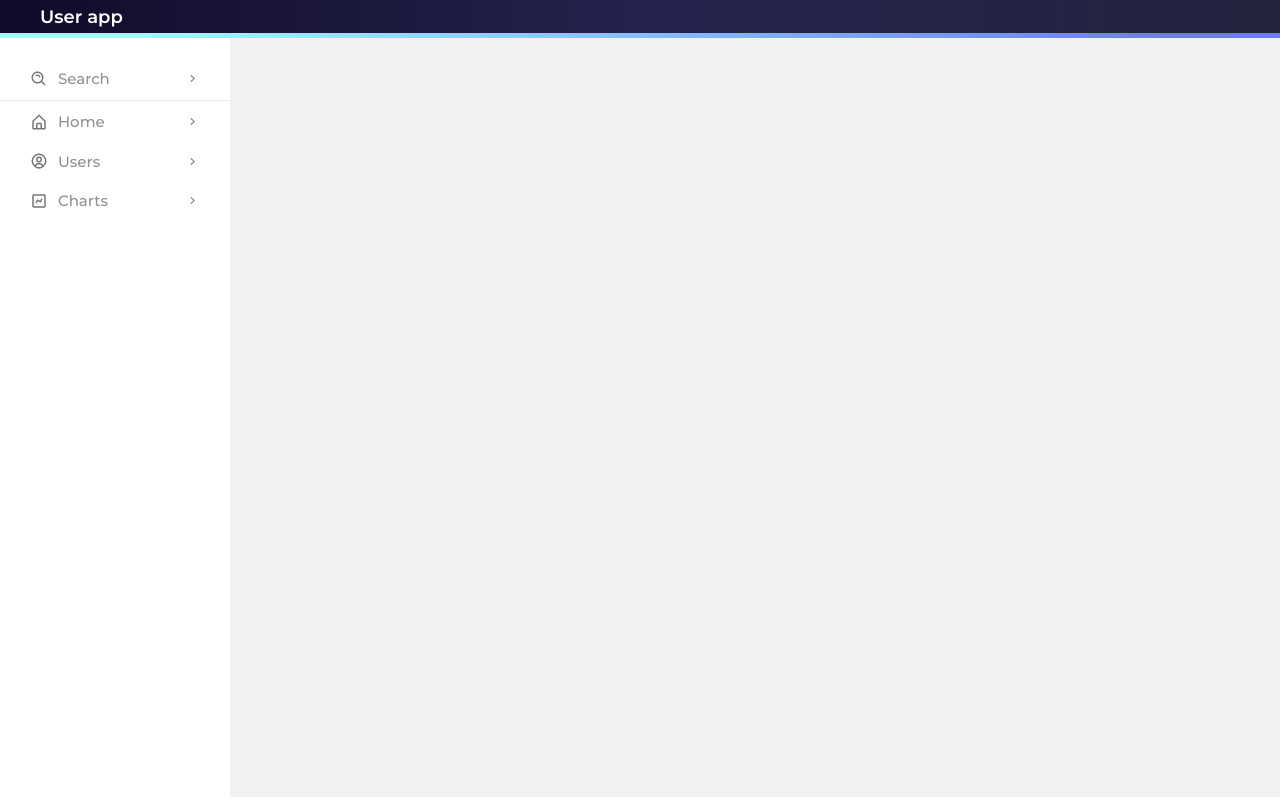
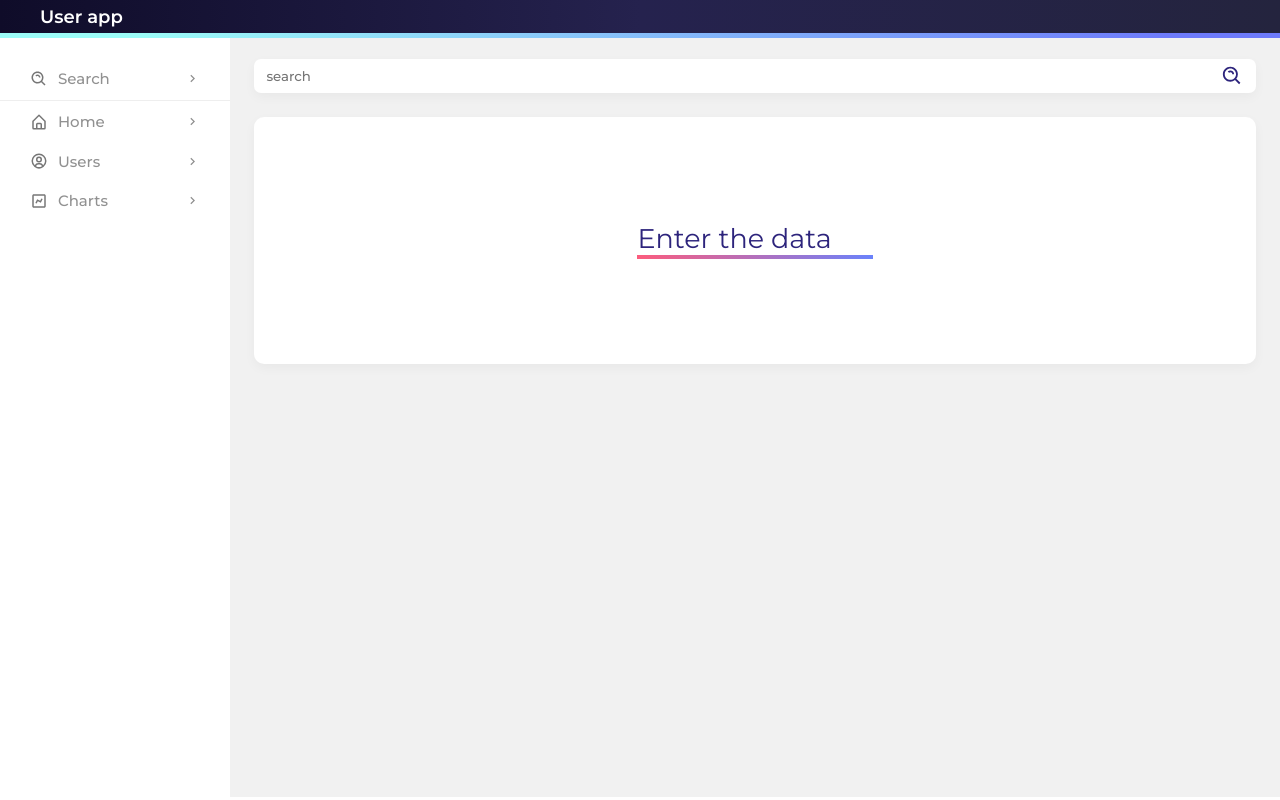
Before and after one commit to kubajot90/The_BitByBit_Recruitment_app, a React (Create React App) app: page /search in a window 1280 px wide. Built offline with nearby package versions, Linux system fonts and the light colour scheme.

Commit message:
Add Seach feature

```diff
--- a/src/components/main/search/Search.js
+++ b/src/components/main/search/Search.js
@@ -1,7 +1,60 @@
+import { useState, useContext, useEffect } from "react";
+import { usersContext } from "../../../context/UsersContextProvider";
+import User from "../users/User";
+import { BiSearchAlt } from "react-icons/bi";
 import classes from "./Search.module.css";
 
-function Search() {
-  return <div className={classes.Search}></div>;
-}
+const Search = () => {
+  const { usersList } = useContext(usersContext);
+  const [searchList, setSearchList] = useState(null);
+  const [modalText, setModalText] = useState("Enter the data");
+
+  const changeHandler = (e) => {
+    const keyword = e.target.value;
+
+    const regExp = new RegExp(keyword, "i");
+    const filtered = usersList.filter((entry) =>
+      Object.values(entry).some(
+        (val) => typeof val === "string" && val.match(regExp)
+      )
+    );
+    keyword && filtered.length ? setSearchList(filtered) : setSearchList(null);
+
+    !filtered.length
+      ? setModalText("No results...")
+      : setModalText("Enter the data");
+  };
+
+  return (
+    <div className={classes.Search}>
+      <div className={classes.inputWrapper}>
+        <input
+          onChange={changeHandler}
+          className={classes.searchInput}
+          placeholder="search"
+          name="searchUser"
+        ></input>
+        <BiSearchAlt className={classes.inputIcon} />
+      </div>
+      <div className="container">
+        <ul className={classes.list}>
+          {searchList ? (
+            searchList.map((data) => (
+              <User data={data} showButtons={false} key={data.id} />
+            ))
+          ) : (
+            <div className={classes.resultsWrapper}>
+              <span className={classes.resultsText}>
+                {/* {!searchList ? "Enter the data" : "No results..."} */}
+                {modalText}
+              </span>
+              <span className={classes.resultsDivider}></span>
+            </div>
+          )}
+        </ul>
+      </div>
+    </div>
+  );
+};
 
 export default Search;
--- a/src/components/main/search/Search.module.css
+++ b/src/components/main/search/Search.module.css
@@ -1,2 +1,48 @@
 .Search {
 }
+
+.inputWrapper {
+  position: relative;
+  margin-bottom: 0.8rem;
+  margin-bottom: 1.6rem;
+}
+
+.searchInput {
+  padding: 0.6rem 0.8rem;
+  width: 100%;
+  border-radius: 7px;
+  border: none;
+  background-color: #fff;
+  color: var(--secondary-blue);
+  box-shadow: rgba(0, 0, 0, 0.038) 0px 4px 12px;
+  font-weight: 500;
+  font-family: "Montserrat";
+}
+
+.inputIcon {
+  position: absolute;
+  top: 50%;
+  right: 0.8rem;
+  transform: translateY(-50%);
+  font-size: 1.5rem;
+  color: var(--secondary-blue);
+}
+
+.resultsWrapper {
+  padding: 6rem 0;
+  margin: 0 auto;
+  width: 25%;
+}
+
+.resultsText {
+  display: block;
+  font-size: 1.8rem;
+  font-weight: 400;
+  color: var(--secondary-blue);
+}
+
+.resultsDivider {
+  display: block;
+  height: 0.3rem;
+  background-image: linear-gradient(to right, #fc5c7d, #6a82fb);
+}
--- a/src/components/main/users/User.js
+++ b/src/components/main/users/User.js
@@ -6,6 +6,7 @@ import classes from "./User.module.css";
 function User(props) {
   const { deleteUser } = useContext(usersContext);
   const { firstname, lastname, gender, birthday, address, id } = props.data;
+  const { showButtons } = props;
 
   const age = Math.floor(
     (new Date() - new Date(birthday).getTime()) / 3.15576e10
@@ -31,7 +32,7 @@ function User(props) {
       </div>
       <div className={classes.category}>
         <span className={classes.title}>Age</span>
-        <span className={classes.subTitle}>{age}</span>
+        <span className={classes.subTitle}>{age === 0 ? 1 : age}</span>
       </div>
       <div className={classes.category}>
         <span className={classes.title}>Gender</span>
@@ -41,7 +42,12 @@ function User(props) {
         <span className={classes.title}>Country</span>
         <span className={classes.subTitle}>{address.country}</span>
       </div>
-      <button onClick={editHandler} className={`${classes.buttonEdit} button`}>
+      {showButtons && (
+        <>
+          <button
+            onClick={editHandler}
+            className={`${classes.buttonEdit} button`}
+          >
             Edit
           </button>
           <button
@@ -50,6 +56,8 @@ function User(props) {
           >
             Delete
           </button>
+        </>
+      )}
     </div>
   );
 }
--- a/src/components/main/users/User.module.css
+++ b/src/components/main/users/User.module.css
@@ -24,7 +24,7 @@
 
 .icon {
   font-size: 2rem;
-  color: #2d247c;
+  color: var(--secondary-blue);
 }
 
 .categoryName {
--- a/src/components/main/users/Users.js
+++ b/src/components/main/users/Users.js
@@ -12,19 +12,11 @@ const Users = () => {
   const [editUserId, setEditUserId] = useState(null);
 
   const addUserHandler = (formData) => {
-    // const user = Object.fromEntries(formData.entries());
-    // user.id = `${user.lastname}-${user.birthday}`;
-    // user.address = { country: user.country };
-    // delete user.country;
     const user = createUser(formData);
     addUser(user);
   };
 
   const editUserHandler = (formData, id) => {
-    // const user = Object.fromEntries(formData.entries());
-    // user.id = `${user.lastname}-${user.birthday}`;
-    // user.address = { country: user.country };
-    // delete user.country;
     const user = createUser(formData);
 
     editUser(user, id);
@@ -43,9 +35,6 @@ const Users = () => {
     setState((prev) => (prev = !prev));
   };
 
-  // const toggleAddModal = () => {
-  //   setShowAddUser((prev) => (prev = !prev));
-  // };
   const editUserIdHandler = (id) => {
     setEditUserId(id);
   };
@@ -63,13 +52,14 @@ const Users = () => {
         </div>
         <div className="container">
           <span className="container-title">Users list</span>
-          <ul className={classes.list}>
+          <ul>
             {usersList &&
               usersList.map((data) => (
                 <User
                   data={data}
                   toggleModal={() => toggleModal(setShowEditUser)}
                   editUserId={editUserIdHandler}
+                  showButtons={true}
                   key={data.id}
                 />
               ))}
--- a/src/components/main/users/Users.module.css
+++ b/src/components/main/users/Users.module.css
@@ -1,12 +1,4 @@
-.Users {
-}
-.buttonsContainer {
-}
-
 .addUserButton {
   box-shadow: rgba(70, 83, 158, 0.176) 0px 5px 7px;
   text-transform: uppercase;
 }
-
-.list {
-}
--- a/src/components/sideBar/SideBar.module.css
+++ b/src/components/sideBar/SideBar.module.css
@@ -6,7 +6,7 @@
   height: calc(100vh - 2.5rem);
   width: 18%;
   background-color: white;
-  color: rgb(145, 145, 145);
+  color: var(--third-grey);
 }
 
 .list {
--- a/src/context/UsersContextProvider.js
+++ b/src/context/UsersContextProvider.js
@@ -7,11 +7,12 @@ const UsersContextProvider = ({ children }) => {
 
   useEffect(() => {
     const data = window.localStorage.getItem("list");
+    const usersQuantity = 8;
 
     if (data !== "null" && data !== "[]") {
       setUsersList(JSON.parse(data));
     } else {
-      fetch("https://fakerapi.it/api/v1/persons?_quantity=4")
+      fetch(`https://fakerapi.it/api/v1/persons?_quantity=${usersQuantity}`)
         .then((response) => response.json())
         .then((users) => setUsersList(users.data))
         .catch((error) => alert(error));
--- a/src/index.css
+++ b/src/index.css
@@ -9,7 +9,9 @@
 :root {
   --primary-grey: rgb(107, 107, 107);
   --secondary-grey: rgb(238, 238, 238);
+  --third-grey: rgb(145, 145, 145);
   --primary-blue: #2ebaef;
+  --secondary-blue: #2d247c;
 }
 
 html,
@@ -21,15 +23,9 @@ body {
 .button {
   padding: 0.7rem 2rem;
   margin-right: 0.5rem;
-
-  /* border: none;
-  color: rgb(255, 255, 255);
-  background-color: var(--primary-blue); */
-
   font-weight: 500;
   cursor: pointer;
   transition: 0.2s;
-
   border-radius: 20px;
   background-color: transparent;
   border: 0.11rem solid var(--primary-blue);
@@ -37,7 +33,6 @@ body {
 }
 
 .button:hover {
-  /* background-color: #2cb2e3; */
   background-color: var(--primary-blue);
   color: white;
 }
```
Lines whose indentation alone changed are shown as unchanged.
